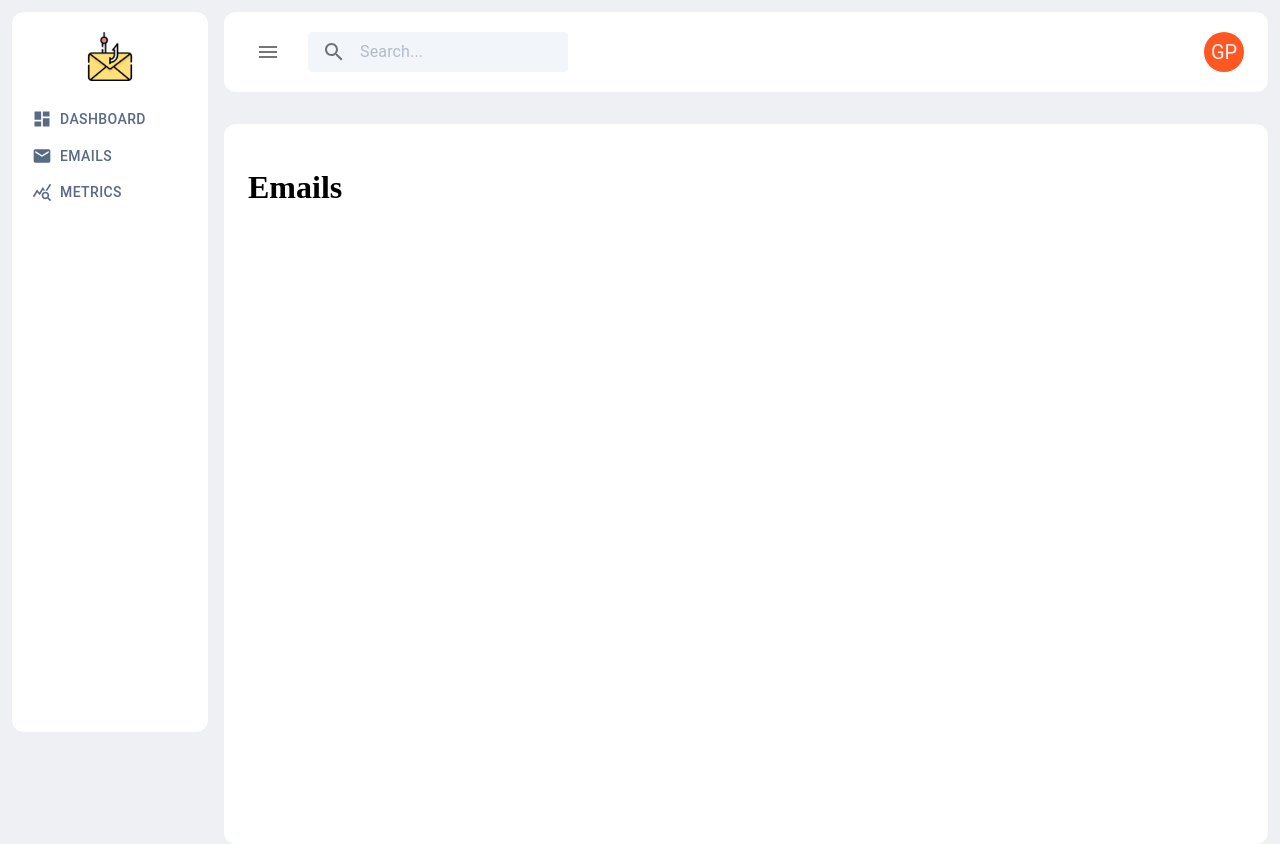
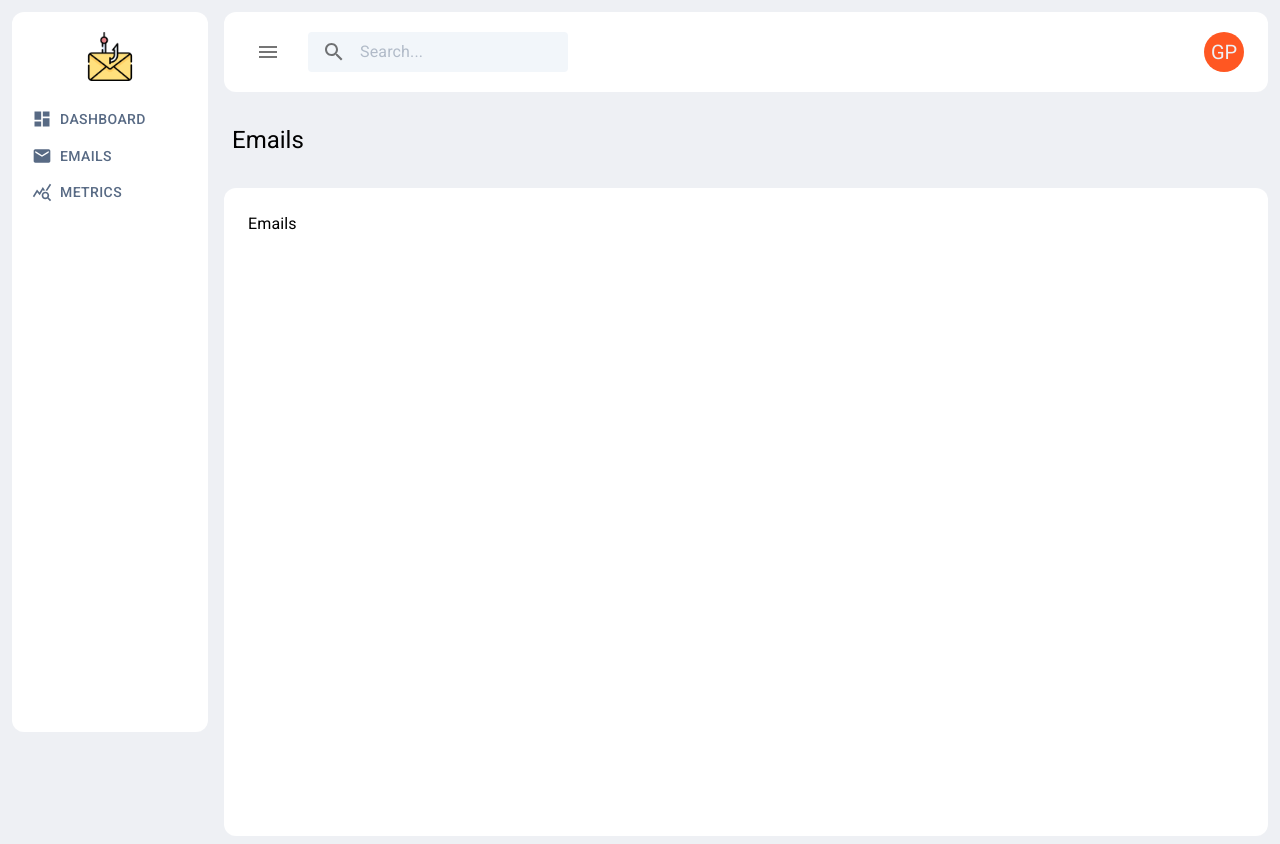
Before and after one commit to GuillermoPerez32/email_phishing_detector, a React (Vite) app in the folder epd-front/: page /emails in a window 1280 px wide. Built offline with nearby package versions, Linux system fonts and the light colour scheme.

Commit message:
navigation

```diff
--- a/epd-front/package.json
+++ b/epd-front/package.json
@@ -12,6 +12,7 @@
   "dependencies": {
     "@emotion/react": "^11.11.1",
     "@emotion/styled": "^11.11.0",
+    "@fontsource/roboto": "^5.0.8",
     "@mui/icons-material": "^5.14.11",
     "@mui/material": "^5.14.11",
     "@reduxjs/toolkit": "^1.9.5",
--- a/epd-front/src/App.tsx
+++ b/epd-front/src/App.tsx
@@ -2,6 +2,7 @@ import { Box, Grid, useTheme } from "@mui/material";
 import { Outlet } from "react-router-dom";
 import { NavBar } from "./components/NavBar/NavBar";
 import { SideBar } from "./components/SideBar";
+import { PageInfo } from "./components/PageInfo";
 
 const App = () => {
   const theme = useTheme();
@@ -26,6 +27,7 @@ const App = () => {
         </Grid>
         <Grid item sm={10} width="10%">
           <NavBar />
+          <PageInfo />
           <Outlet />
         </Grid>
       </Grid>
--- a/epd-front/src/components/NavBar/NavBar.tsx
+++ b/epd-front/src/components/NavBar/NavBar.tsx
@@ -6,7 +6,7 @@ import { SearchInput } from "./SearchInput";
 
 export const NavBar = () => {
   return (
-    <Card width="auto" paddingX={6} paddingY={5} marginBottom={8}>
+    <Card width="auto" paddingX={6} paddingY={5}>
       <Grid container>
         <Grid item sm={8} display="flex" alignItems="center">
           <FilterButton />
--- /dev/null
+++ b/epd-front/src/components/PageInfo.tsx
@@ -0,0 +1,17 @@
+import { Box, Typography } from "@mui/material";
+import { useLocation } from "react-router-dom";
+
+export const PageInfo = () => {
+  const location = useLocation();
+  const name = location.pathname.replaceAll("/", "");
+
+  const displayName = name.charAt(0).toUpperCase() + name.slice(1);
+
+  return (
+    <Box my={8} ml={2}>
+      <Typography variant="h5">
+        {name.length > 0 ? displayName : "Dashboard"}
+      </Typography>
+    </Box>
+  );
+};
--- a/epd-front/src/main.tsx
+++ b/epd-front/src/main.tsx
@@ -1,3 +1,8 @@
+import "@fontsource/roboto/300.css";
+import "@fontsource/roboto/400.css";
+import "@fontsource/roboto/500.css";
+import "@fontsource/roboto/700.css";
+
 import React from "react";
 import ReactDOM from "react-dom/client";
 import "./index.css";
--- a/epd-front/src/pages/EmailPhishing.tsx
+++ b/epd-front/src/pages/EmailPhishing.tsx
@@ -1,12 +1,13 @@
 // import { useAppSelector } from "../app/hooks";
+import { Typography } from "@mui/material";
 import { Card } from "../components/Card";
 
 const EmailPhishing = () => {
   // const emailId = useAppSelector((state) => state.emails.emailId);
 
   return (
-    <Card width="100%" height="100%" padding="24px">
-      <h1>Emails</h1>
+    <Card width="100%" height="90%" padding="24px">
+      <Typography>Emails</Typography>
     </Card>
   );
 };
--- a/epd-front/src/pages/Home.tsx
+++ b/epd-front/src/pages/Home.tsx
@@ -1,9 +1,10 @@
+import { Typography } from "@mui/material";
 import { Card } from "../components/Card";
 
 export const Home = () => {
   return (
-    <Card width="100%" height="100%" padding="24px">
-      <h1>Home</h1>
+    <Card width="100%" height="90%" padding="24px">
+      <Typography>Home</Typography>
     </Card>
   );
 };
--- a/epd-front/src/pages/Metrics.tsx
+++ b/epd-front/src/pages/Metrics.tsx
@@ -1,9 +1,10 @@
+import { Typography } from "@mui/material";
 import { Card } from "../components/Card";
 
 export const Metrics = () => {
   return (
-    <Card width="100%" height="100%" padding="24px">
-      <h1>Metrics</h1>
+    <Card width="100%" height="90%" padding="24px">
+      <Typography>Metrics</Typography>
     </Card>
   );
 };
```
Also changed, not shown: 1 other file (tests, documents, lock files or other folders).
